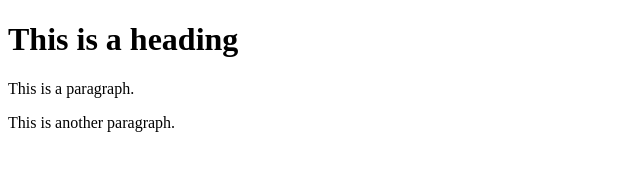
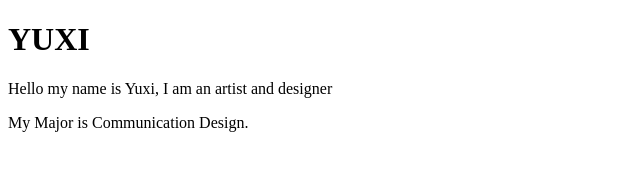
Before and after one commit to YUXILYU/hello, a plain HTML site: page index.html in a window 1280 px wide. Shown: the whole page, without its empty margins (0-640 px from the left). Drawn offline with Linux system fonts and the light colour scheme.

Commit message:
Update index.html

```diff
--- a/index.html
+++ b/index.html
@@ -1,12 +1,12 @@
 <!DOCTYPE html>
 <html>
 	<head>
-		<title>YUXI</title>
+		<title>YUXI(she/her)</title>
 		<link rel="icon" type="image/x-icon" href="/favicon.png">
 	</head>
 	<body>
-		<h1>This is a heading</h1>
-		<p>This is a paragraph.</p>
-		<p>This is another paragraph.</p>
+		<h1>YUXI</h1>
+		<p>Hello my name is Yuxi, I am an artist and designer</p>
+		<p>My Major is Communication Design.</p>
 	</body>
 </html>
```
